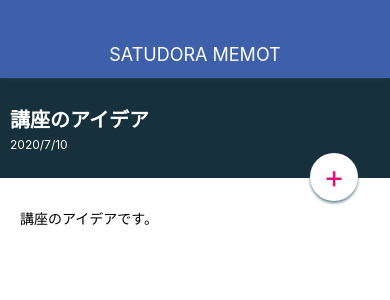
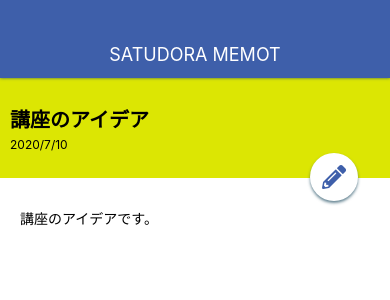
Before and after one commit to T-Sakamoto-213/sdsmemoapp, a React Native app: screen / in a window 390 px wide. Shown: the top 300 px of the page. Built offline with nearby package versions, Linux system fonts and the light colour scheme.

Commit message:
dd icon font

```diff
--- a/package.json
+++ b/package.json
@@ -9,6 +9,7 @@
   },
   "dependencies": {
     "expo": "~38.0.8",
+    "expo-font": "^8.2.1",
     "expo-status-bar": "^1.0.2",
     "react": "~16.11.0",
     "react-dom": "~16.11.0",
--- a/src/elements/CircleButton.js
+++ b/src/elements/CircleButton.js
@@ -1,21 +1,45 @@
 import React from "react";
-import { StyleSheet, View, Text } from "react-native";
+import { StyleSheet, View, } from "react-native";
+import * as Font from "expo-font";
+import { createIconSet } from '@expo/vector-icons';
+import fontAwsome from "../../assets/fonts/fa-solid-900.ttf";
+
+const CustomIcon = createIconSet({
+pencil: "\uf303",
+plus: "\uf067",
+},'FontAwsome');
 
 class CircleButton extends React.Component {
+  state = {
+    fontLoaded: false,
+  }
+  async componentDidMount() {
+    await Font.loadAsync({
+      FontAwsome: fontAwsome,
+    });
+    this.setState({fontLoaded: true});
+  }
   render() {
-    const { style, color } = this.props;
+    const { name, style, color } = this.props;
 
-    let bgColor = "#E31676";
+    let bgColor = "#3e5faa";
     let textColor = "#fff";
 
     if (color === "white") {
       bgColor = "#fff";
-      textColor = "#E31676";
+      textColor = "#3e5faa";
     }
 
     return (
       <View style={[styles.circleButton, style,{ backgroundColor:bgColor}]}>
-        <Text style={[styles.circleButtonTitle,{ color: textColor}]}>{this.props.children}</Text>
+        {
+          this.state.fontLoaded ? (
+            // <Text style={[styles.circleButtonTitle,{color: textColor }]}>
+            //   {this.props.children}
+            // </Text>
+            <CustomIcon name={name} style={[styles.circleButtonTitle, { color:textColor}]} />
+          ) : null
+        }
       </View>
     );
   }
@@ -37,7 +61,8 @@
     shadowRadius: 3,
   },
   circleButtonTitle: {
-    fontSize: 32,
+    fontFamily:"FontAwsome",
+    fontSize: 24,
     lineHeight: 32,
     color: "#fff",
   },
--- a/src/screens/MemoDetailScreen.js
+++ b/src/screens/MemoDetailScreen.js
@@ -18,7 +18,7 @@
         <View style={styles.memoContent}>
           <Text>講座のアイデアです。</Text>
         </View>
-        <CircleButton color="white" style={styles.editButton}>+</CircleButton>
+    <CircleButton name="pencil" color="white" style={styles.editButton} />
       </View>
     );
   }
@@ -31,19 +31,19 @@
   },
   memoHeader: {
     height: 100,
-    backgroundColor: "#17313C",
+    backgroundColor: "#dce603",
     justifyContent: "center",
     padding: 10,
   },
   memoHeaderTitle: {
     fontSize: 20,
     fontWeight: "bold",
-    color: "#fff",
+    color: "#000",
     marginBottom: 4,
   },
   memoHeaderDate: {
     fontSize: 12,
-    color: "#fff",
+    color: "#000",
   },
   memoContent: {
     paddingTop: 30,
--- a/src/screens/MemoListScreen.js
+++ b/src/screens/MemoListScreen.js
@@ -10,7 +10,7 @@
     return (
       <View style={styles.container}>
         <MemoList />
-        <CircleButton>+</CircleButton>
+    <CircleButton name="plus" />
       </View>
     );
   }
```
Also changed, not shown: assets/fonts/fa-solid-900.ttf (added).
